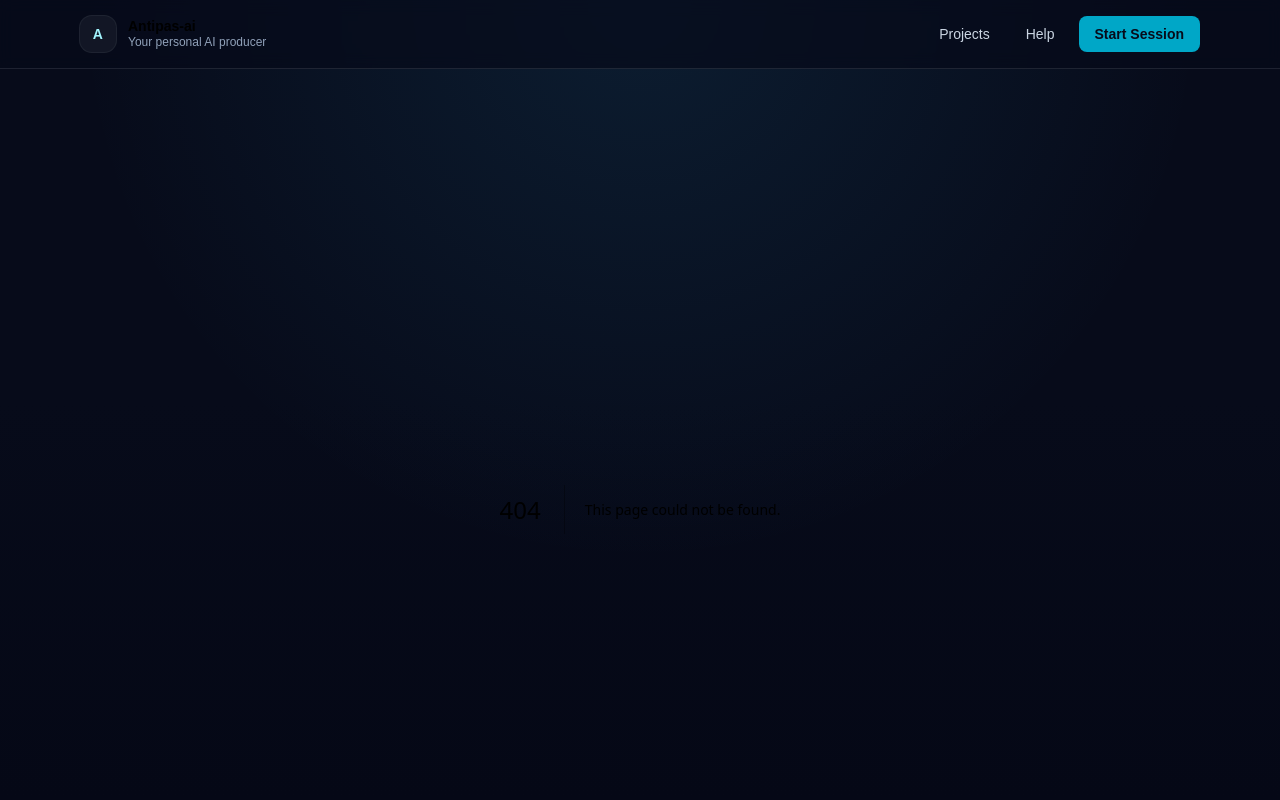
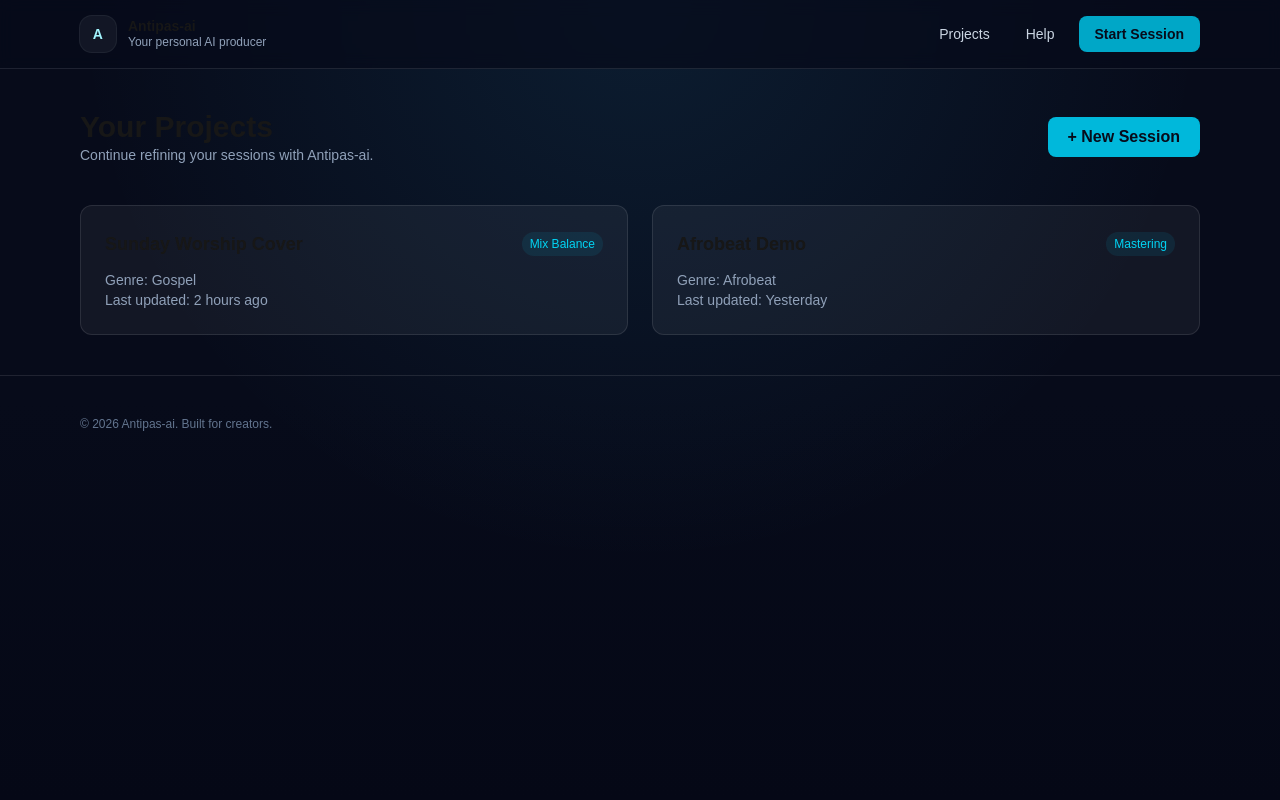
Before and after one commit to AntipasBen23/Antipas-ai, a Next.js app: page /dashboard in a window 1280 px wide. Before the commit this address had no page. Shown: the top 800 px of the page. Built offline with nearby package versions, Linux system fonts and the light colour scheme.

Commit message:
added dashboard

```diff
--- /dev/null
+++ b/src/app/dashboard/page.tsx
@@ -0,0 +1,82 @@
+"use client";
+
+import Link from "next/link";
+
+const mockProjects = [
+  {
+    id: "1",
+    title: "Sunday Worship Cover",
+    genre: "Gospel",
+    updated: "2 hours ago",
+    stage: "Mix Balance",
+  },
+  {
+    id: "2",
+    title: "Afrobeat Demo",
+    genre: "Afrobeat",
+    updated: "Yesterday",
+    stage: "Mastering",
+  },
+];
+
+export default function DashboardPage() {
+  return (
+    <div className="space-y-10">
+      {/* Header */}
+      <div className="flex items-center justify-between">
+        <div>
+          <h1 className="text-3xl font-bold">Your Projects</h1>
+          <p className="text-slate-400 text-sm">
+            Continue refining your sessions with Antipas-ai.
+          </p>
+        </div>
+
+        <Link
+          href="/session/new"
+          className="rounded-lg bg-cyan-500 px-5 py-2 font-semibold text-[#070B1A] hover:bg-cyan-400 transition"
+        >
+          + New Session
+        </Link>
+      </div>
+
+      {/* Projects Grid */}
+      {mockProjects.length === 0 ? (
+        <div className="rounded-xl border border-white/10 bg-white/5 p-10 text-center">
+          <p className="text-slate-400 mb-4">
+            No projects yet. Start your first session.
+          </p>
+          <Link
+            href="/session/new"
+            className="rounded-lg bg-cyan-500 px-6 py-2 font-semibold text-[#070B1A] hover:bg-cyan-400 transition"
+          >
+            Create Project
+          </Link>
+        </div>
+      ) : (
+        <div className="grid md:grid-cols-2 gap-6">
+          {mockProjects.map((project) => (
+            <Link
+              key={project.id}
+              href={`/session/${project.id}`}
+              className="rounded-xl border border-white/10 bg-white/5 p-6 hover:bg-white/10 transition"
+            >
+              <div className="flex items-center justify-between">
+                <h3 className="font-semibold text-lg">
+                  {project.title}
+                </h3>
+                <span className="text-xs text-cyan-400 bg-cyan-500/10 px-2 py-1 rounded-full">
+                  {project.stage}
+                </span>
+              </div>
+
+              <div className="mt-3 text-sm text-slate-400">
+                <p>Genre: {project.genre}</p>
+                <p>Last updated: {project.updated}</p>
+              </div>
+            </Link>
+          ))}
+        </div>
+      )}
+    </div>
+  );
+}
```
